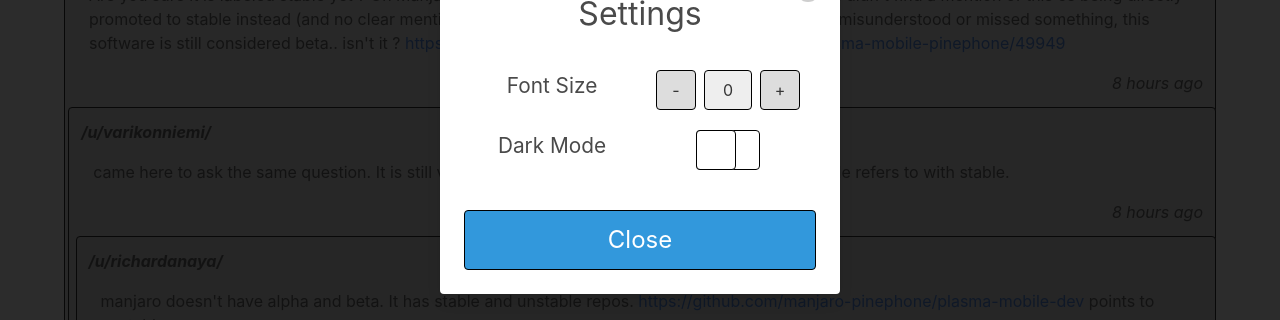
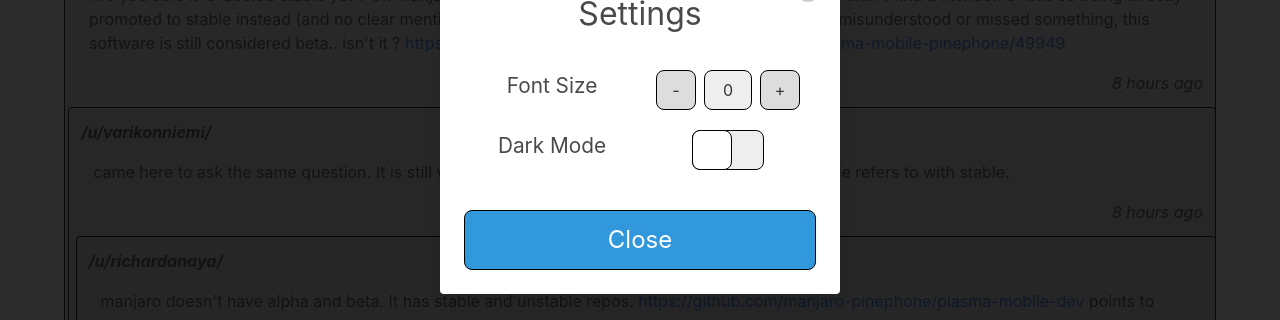
Before and after one commit to arcanemachine/svelte-reddit, a Svelte app: page / in a window 1280 px wide. Shown: the part 274-594 px from the top of the page. Built offline with nearby package versions, Linux system fonts and the light colour scheme.

Commit message:
Slight improvement to toggle slider styling

```diff
--- a/src/components/Settings.svelte
+++ b/src/components/Settings.svelte
@@ -60,7 +60,8 @@
               -
             </button>
             <button class="button font-size-button-display"
-                    on:dblclick="{fontSizeReset}">
+                    on:dblclick="{fontSizeReset}"
+                    transition:fade>
               {fontSizeDisplay}
             </button>
             <button class="button font-size-button"
@@ -95,6 +96,7 @@
 /* override bulma defaults */
 .button {
   border: 1px solid black !important;
+  border-radius: 0.5rem;
 }
 
 .card {
@@ -175,7 +177,8 @@
 }
 
 .toggle-widget-backplate {
-  width: 4rem;
+  background-color: #eee;
+  width: 4.5rem;
   transition: background-color 0.5s;
   border: 1px solid black;
 }
@@ -187,11 +190,11 @@
 }
 
 .slider-is-off {
-  margin-left: calc(-1.5em - 1px);
+  margin-left: calc(-2em - 1px);
 }
 
 .slider-is-on {
-  margin-right: calc(-1.5em - 1px);
+  margin-right: calc(-2em - 1px);
 }
 
 .close-button-bottom {
```
